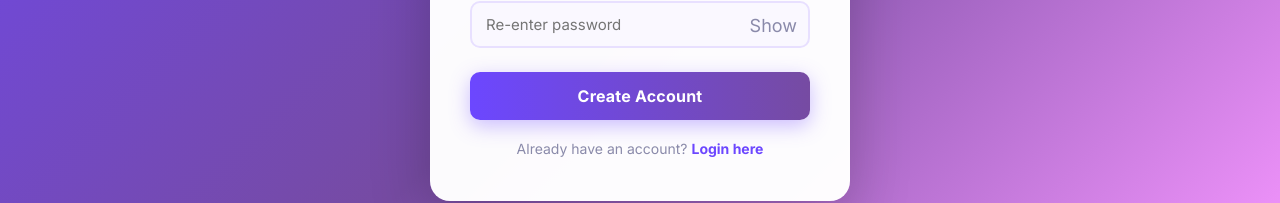
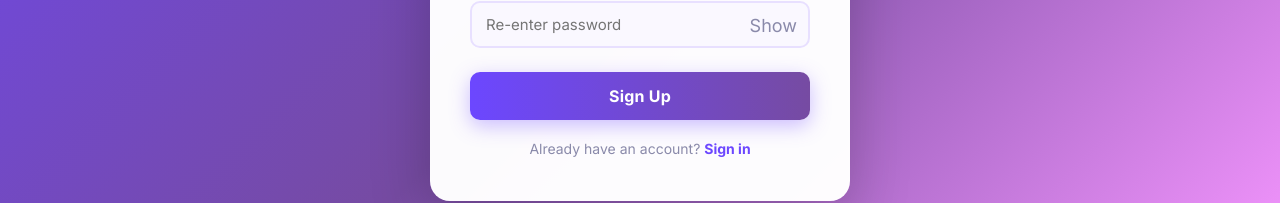
Before and after one commit to Lakshmireeddy93/Services-Marketplace-Booking-Application, a React (Create React App) app in the folder frontend/: page /register in a window 1280 px wide. Shown: the part 607-810 px from the top of the page. Built offline with nearby package versions, Linux system fonts and the light colour scheme.

Commit message:
Frontend

```diff
--- a/frontend/src/pages/LoginPage.jsx
+++ b/frontend/src/pages/LoginPage.jsx
@@ -114,7 +114,7 @@ function LoginPage() {
 
         <p className="auth-footer">
           Don't have an account?{" "}
-          <Link to="/register" state={location.state}>Register here</Link>
+          <Link to="/register" state={location.state}>Sign up</Link>
         </p>
       </div>
     </div>
--- a/frontend/src/pages/RegisterPage.jsx
+++ b/frontend/src/pages/RegisterPage.jsx
@@ -159,13 +159,13 @@ function RegisterPage() {
           </div>
 
           <button type="submit" className="auth-button" disabled={loading}>
-            {loading ? "Creating account..." : "Create Account"}
+            {loading ? "Creating account..." : "Sign Up"}
           </button>
         </form>
 
         <p className="auth-footer">
           Already have an account?{" "}
-          <Link to="/login" state={location.state}>Login here</Link>
+          <Link to="/login" state={location.state}>Sign in</Link>
         </p>
       </div>
     </div>
```
